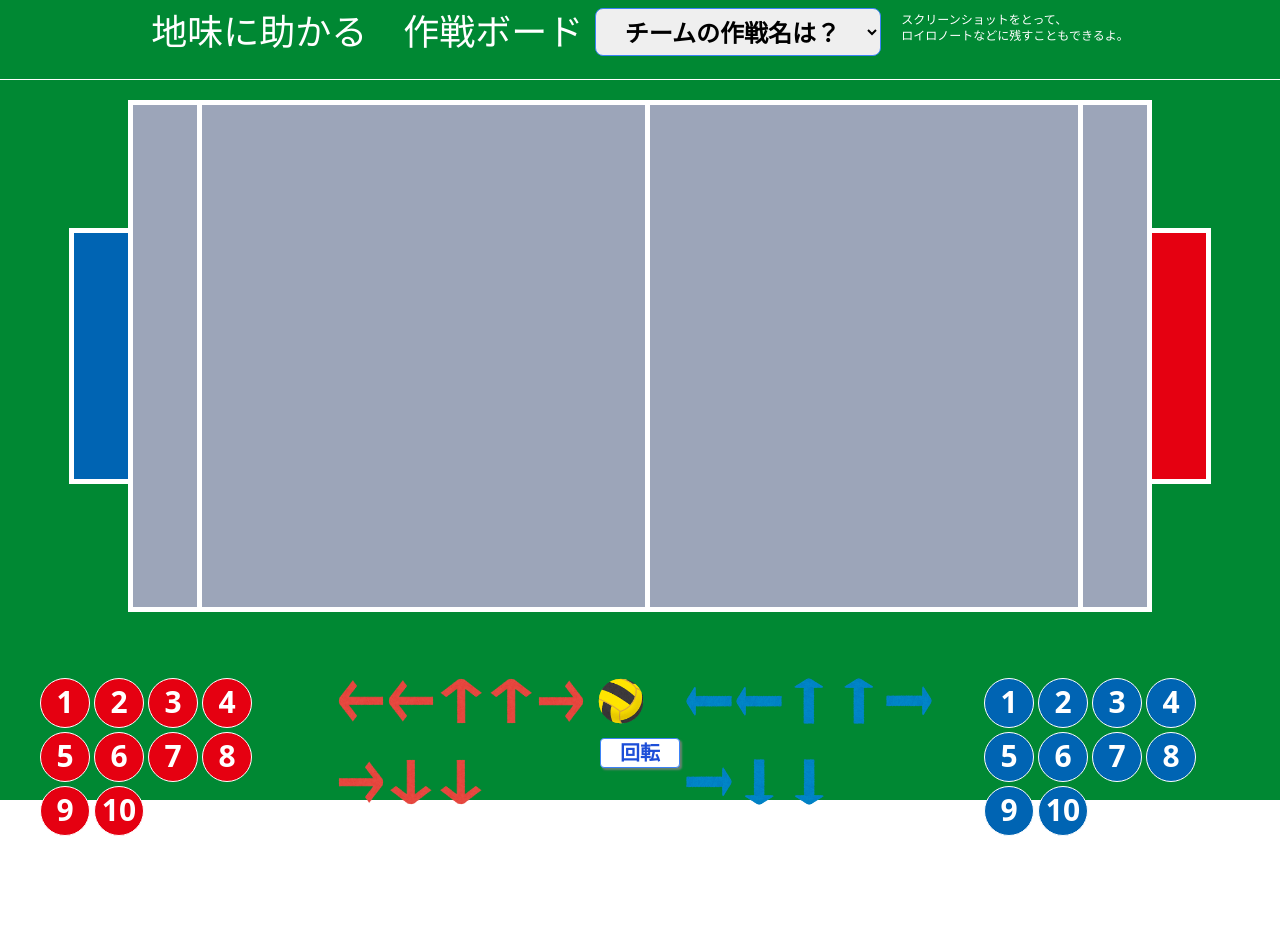
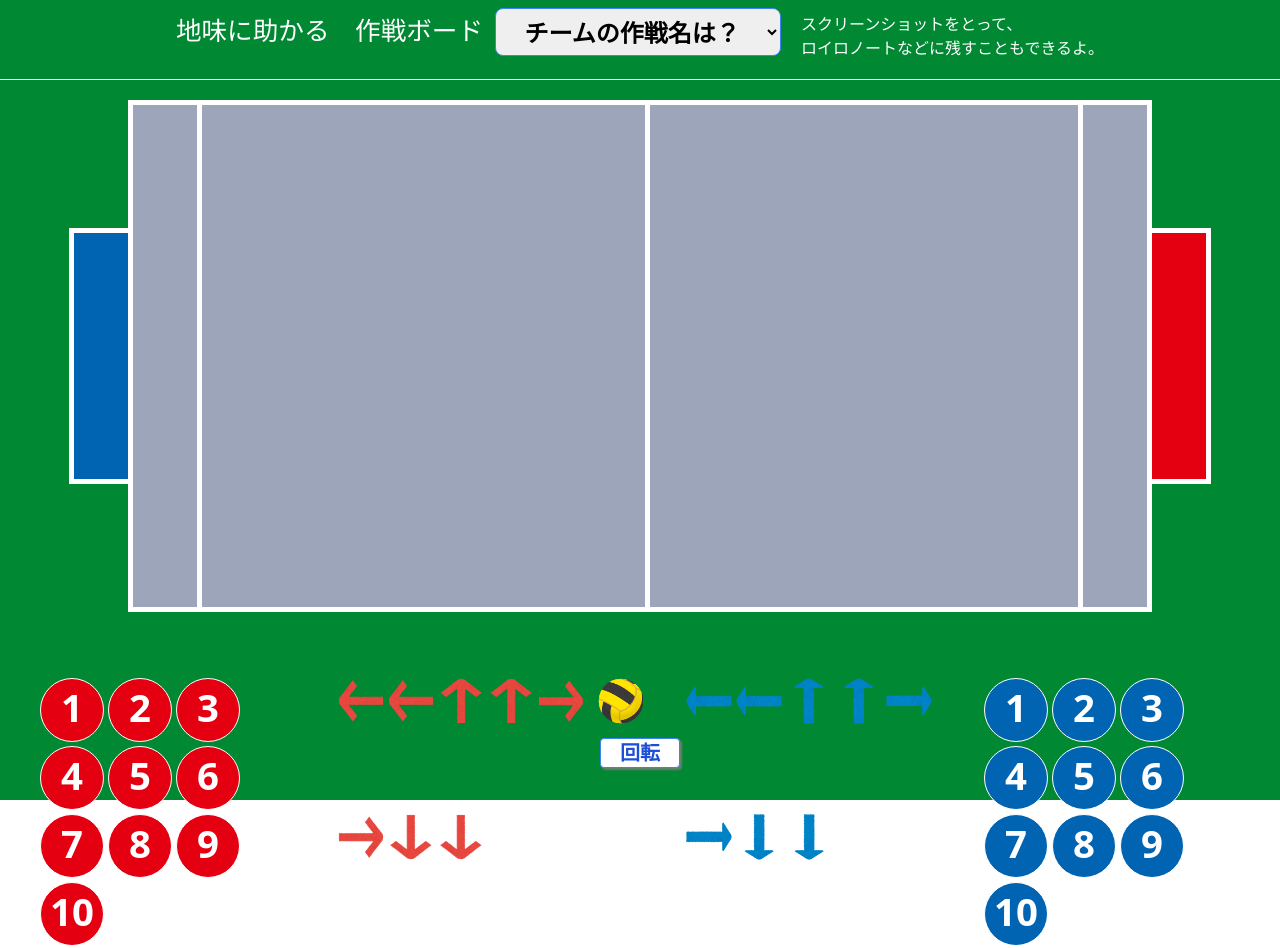
Before and after one commit to jimitas/sakusen_board, a Next.js app: page / in a window 1280 px wide. Before the commit the page ends 838 px from the top, so only its background shows below. Built offline with nearby package versions, Linux system fonts and the light colour scheme.

Commit message:
モバイル用CSS調整

```diff
--- a/src/pages/index.jsx
+++ b/src/pages/index.jsx
@@ -27,12 +27,12 @@ export default function Home() {
     <>
       <body style={{backgroundColor:"#008833"}} className="text-white h-screen select-none">
         <header style={{ height: "10vh", borderBottom: "1px white solid" }} className="p-3 flex justify-center">
-          <div className="text-4xl">地味に助かる　作戦ボード</div>
+          <div className="h1">地味に助かる　作戦ボード</div>
           <div>
             <select className="select mx-3 -mt-1">
               {SAKUSEN.map((item) => {
                 return (
-                  <option key={item} className="cursor-pointer" value={item}>
+                  <option key={SAKUSEN} className="cursor-pointer" value={item}>
                     {item}
                   </option>
                 );
@@ -40,7 +40,7 @@ export default function Home() {
             </select>
           </div>
 
-          <div className="ml-2 text-xs">
+          <div className="ml-2 h2">
             スクリーンショットをとって、
             <br />
             ロイロノートなどに残すこともできるよ。
@@ -62,7 +62,7 @@ export default function Home() {
             {NUM.map((num) => {
               return (
                 <Draggable defaultPosition={{ x: 0, y: 0 }}>
-                  <div key={num} className="red cursor-pointer" value={num}>
+                  <div key={NUM} className="red cursor-pointer" value={num}>
                     <div className={isShow === true ? "rotate-90" : null}>{num}</div>
                   </div>
                 </Draggable>
@@ -75,7 +75,7 @@ export default function Home() {
               return (
                 <Draggable defaultPosition={{ x: 0, y: 0 }}>
                   <img
-                    key={item}
+                    key={ARROW_PINK}
                     style={{ width: "50px", height: "50px", cursor: "pointer" }}
                     src={`/arrow_${item}.png`}
                     alt=""
@@ -108,7 +108,7 @@ export default function Home() {
               return (
                 <Draggable defaultPosition={{ x: 0, y: 0 }}>
                   <img
-                    key={item}
+                    key={ARROW_BLUE}
                     style={{ width: "50px", height: "50px", cursor: "pointer" }}
                     src={`/arrow_${item}.png`}
                     alt=""
--- a/src/styles/globals.css
+++ b/src/styles/globals.css
@@ -5,9 +5,12 @@
 /*# sourceMappingURL=globals.css.map */
 
 @layer components {
+  .h1{
+    font-size: 2vw;
+  }
   .arrow {
-    width: 50px;
-    height: 50px;
+    width: 5vw;
+    height: 5vw;
   }
   .couat {
     width: 80vw;
@@ -60,9 +63,9 @@
 
   .red,
   .blue {
-    width: 50px;
-    height: 50px;
-    font-size: 30px;
+    width: 5vw;
+    height: 5vw;
+    font-size: 3vw;
     font-weight: 600;
     border: 1px white solid;
     border-radius: 50%;
```
